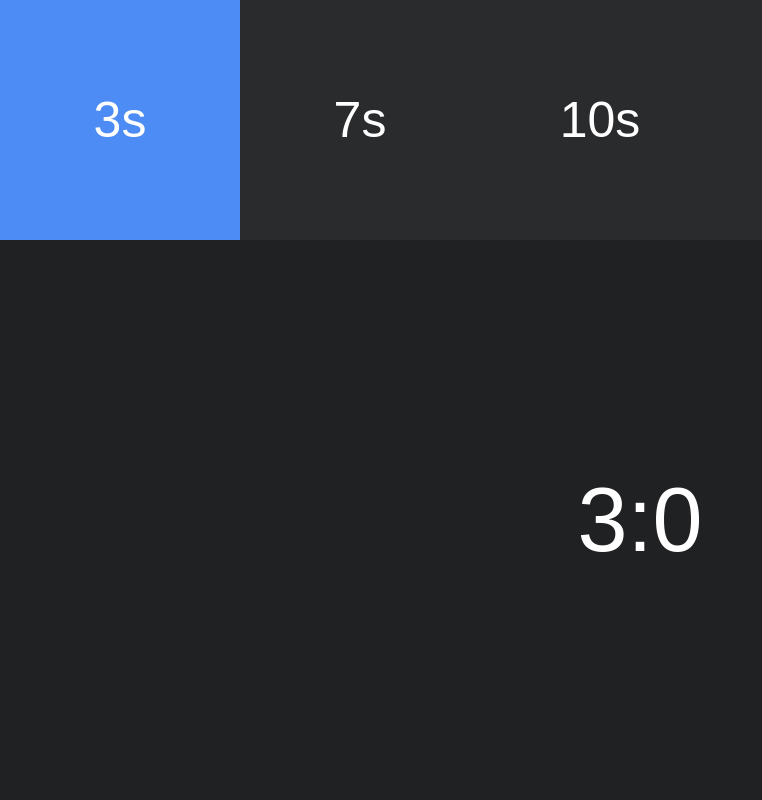
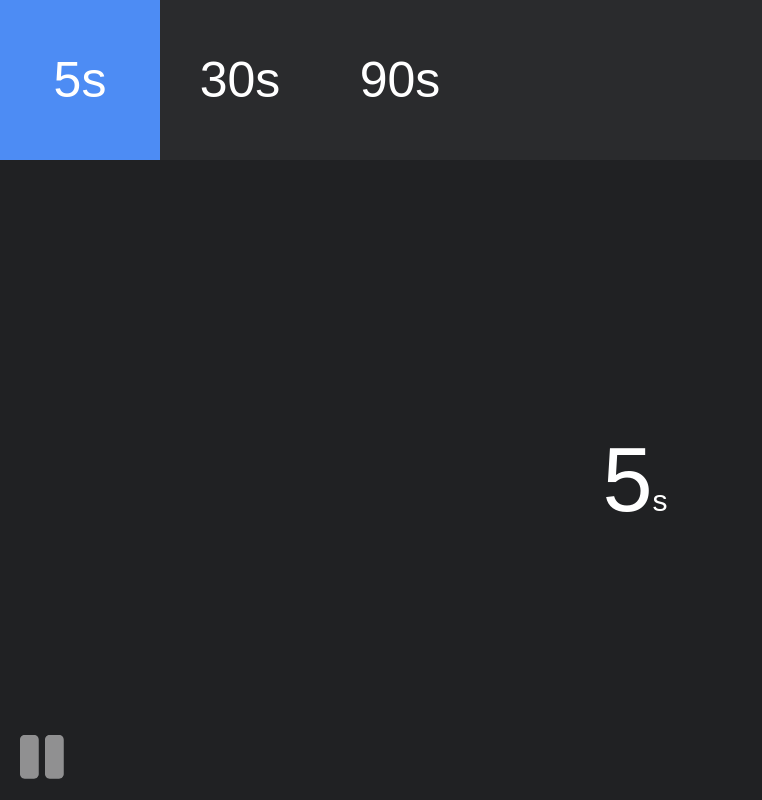
Before and after one commit to kwanjack/papulatus, a Next.js app: page / in a window 1280 px wide. Shown: the whole page, without its empty margins (0-762 px from the left). Built offline with nearby package versions, Linux system fonts and the light colour scheme.

Commit message:
Status indicator.

```diff
--- a/components/SelectorRow.js
+++ b/components/SelectorRow.js
@@ -2,7 +2,7 @@
 const selectorRowStyle = <style>{`
 .selector-row {
   width: 100vw;
-  height: 30vh;
+  height: 20vh;
   background: #2a2b2d;
   display: flex;
   flex-direction: row;
@@ -11,8 +11,8 @@ const selectorRowStyle = <style>{`
 
 const selectableStyle = <style>{`
 .selectable {
-  width: 30vh;
-  height: 30vh;
+  width: 20vh;
+  height: 20vh;
   background: #2a2b2d;
   display: flex;
   flex-direction: column;
--- a/components/TappableTimer.js
+++ b/components/TappableTimer.js
@@ -1,11 +1,35 @@
 import useTimer from '../hooks/timer';
 import useLongPress from '../hooks/longPress';
-import { useSpring, animated } from 'react-spring'
+import { useSpring, animated, useTransition } from 'react-spring'
 import { useState, useEffect, useRef } from 'react';
 import { tappableTimerStyle } from '../styles';
-import * as easings from 'd3-ease'
+
+import { FontAwesomeIcon } from '@fortawesome/react-fontawesome'
+import { faPlay, faPause } from '@fortawesome/free-solid-svg-icons'
+
 
 const RESET_TIME = 600;
+
+const StatusIndicator = ({ isPaused }) => {
+  console.log('paused:', isPaused);
+  const playStyleProps = useSpring({ opacity: !isPaused ? 1 : 0 });
+  const pauseStyleProps = useSpring({ opacity: isPaused ?  1 : 0 });
+
+  const transitions = useTransition(isPaused, null, {
+    from: { position: 'absolute', opacity: 0 },
+    enter: { opacity: 0.5 },
+    leave: { opacity: 0 },
+  });
+
+  return <div className="status-indicator">
+    {transitions.map(({ item, key, props }) =>
+    item
+      ? <animated.div key={key}style={props}><FontAwesomeIcon icon={faPause} /></animated.div>
+      : <animated.div key={key}style={props}><FontAwesomeIcon icon={faPlay} /></animated.div>
+    )}
+  </div>
+};
+
 
 const ProgressIndicator = ({ msLeft, pickedTime, isPaused }) => {
   let totalSeconds = Math.floor(pickedTime / 1000);
@@ -18,7 +42,6 @@ const ProgressIndicator = ({ msLeft, pickedTime, isPaused }) => {
 }
 
 const ResetProgressIndicator = ({ resetBarState, setResetBarState }) => {
-  console.log('newState:', resetBarState);
   const STANDBY = { width: '0%', opacity: 0 };
   const FINISH = { opacity: 0, };
   const MAX = { width: '100%', opacity: 0.8 };
@@ -47,24 +70,42 @@ const TappableTimer = (props) => {
 
   let handlers = {
     onLongPress:  () => { reset(); setResetBarState('FINISH'); },
-    onShortPress: () => { pause(); },
+    onShortPress: () => { console.log('short press!'); pause(); },
     onClickStart: () => { setResetBarState('MAX'); },
     onLongPressGuaranteed: () => {}, // () => { setResetBarState('MAX'); },
     onLongPressCancel: () => { setResetBarState('STANDBY'); }
   };
 
   let pretty = ms => {
-    let seconds = parseInt(ms / 1000);
-    let milliseconds = parseInt((ms % 1000) / 10);
-    return `${seconds}:${milliseconds}`;
+    let minutes = Math.floor(ms / 60000);
+    let seconds = Math.floor((ms % 60000) / 1000);
+
+    let content;
+
+    if (minutes === 0) {
+      content = <div className="time-left">
+        <div className="time-quantity">{seconds}</div> <div className="time-unit">s</div>
+      </div>;
+    } else {
+      content = <span className="time-left">
+        <div className="time-quantity">{minutes}</div> <div className="time-unit">m</div>
+        <div className="time-quantity">{seconds}</div> <div className="time-unit">s</div>
+      </span>;
+    }
+
+    return content;
+
+
+
   }
 
   return <div className="tappable-timer" {...useLongPress(handlers, RESET_TIME)}>
       <div className="time-left-wrapper">
-        <div className="time-left"> { pretty(msLeft) } </div>
+        { pretty(msLeft) }
       </div>
       <ResetProgressIndicator {...{resetBarState, setResetBarState}}/>
-      <ProgressIndicator {...{msLeft, pickedTime, isPaused}}/>
+      <ProgressIndicator {...{msLeft, pickedTime, isPaused}} />
+      <StatusIndicator {...{isPaused}} />
     { tappableTimerStyle }
     </div>
 }
--- a/hooks/longPress.js
+++ b/hooks/longPress.js
@@ -15,13 +15,11 @@ export default function useLongPress({
 
   useEffect(() => {
     let timerId;
-
     if (startLongPress) {
       onClickStart();
       longPressStartId.current = setTimeout(onLongPressGuaranteed, longPressGuaranteedTime);
 
       timerId = setTimeout(() => {
-        console.log('long press!');
         onLongPress();
         setClickStart(Infinity);
       }, resetTime);
@@ -40,10 +38,10 @@ export default function useLongPress({
   }, [startLongPress]);
 
   return {
-    onMouseDown: () => setStartLongPress(true),
-    onMouseUp: () => setStartLongPress(false),
-    onMouseLeave: () => setStartLongPress(false),
-    onTouchStart: () => setStartLongPress(true),
-    onTouchEnd: () => setStartLongPress(false),
+    onMouseDown: () => { console.log('onMouseDown'); setStartLongPress(true); },
+    onMouseUp: () => { console.log('onMouseUp'); setStartLongPress(false); },
+    onMouseLeave: () => { console.log('onMouseLeave'); setStartLongPress(false); },
+    onTouchStart: () => { console.log('onTouchStart'); setStartLongPress(true); },
+    onTouchEnd: () => { console.log('onTouchEnd'); setStartLongPress(false); },
   };
 }
--- a/pages/index.js
+++ b/pages/index.js
@@ -26,9 +26,9 @@ const appStyle = <style jsx="true" global>{`
 
 
 const DATA = [
-  { name: '3s', ms: 3000 },
-  { name: '7s', ms: 7000 },
-  { name: '10s', ms: 10000 },
+  { name: '5s', ms: 5000 },
+  { name: '30s', ms: 30000 },
+  { name: '90s', ms: 90000 },
 ];
 
 
--- a/styles.js
+++ b/styles.js
@@ -1,7 +1,7 @@
 export const tappableTimerStyle = <style>{`
 .tappable-timer {
   width: 100%;
-  height: 70vh;
+  height: 80vh;
   background: #202123;
   display: flex;
   flex-direction: column;
@@ -21,10 +21,24 @@ export const tappableTimerStyle = <style>{`
   display: flex;
   align-items: center;
   justify-content: center;
+  z-index: 50;
 }
 
 .time-left {
+  display: flex;
+  flex-direction: row;
+  align-items: baseline;
+  vertical-align: text-bottom;
+}
 
+.time-quantity {
+  vertical-align: text-bottom;
+}
+
+.time-unit {
+  font-size: 30px;
+  vertical-align: text-bottom;
+  margin-right: 10px;
 }
 
 .progress-indicator {
@@ -37,7 +51,7 @@ export const tappableTimerStyle = <style>{`
 }
 
 .reset-indicator-container {
-  height: 20px;
+  height: 40px;
   width: 100vw;
   position: absolute;
   top: 0;
@@ -62,4 +76,19 @@ export const tappableTimerStyle = <style>{`
   color: black;
 }
 
+.status-indicator {
+  width: 50px;
+  height: 50px;
+  position: absolute;
+  bottom: 20px;
+  left: 20px;
+  font-size: 50px;
+  z-index: 30;
+}
+
+
+.status-indicator path{
+
+}
+
 `}</style>;
```
Also changed, not shown: 1 other file (tests, documents, lock files or other folders).
